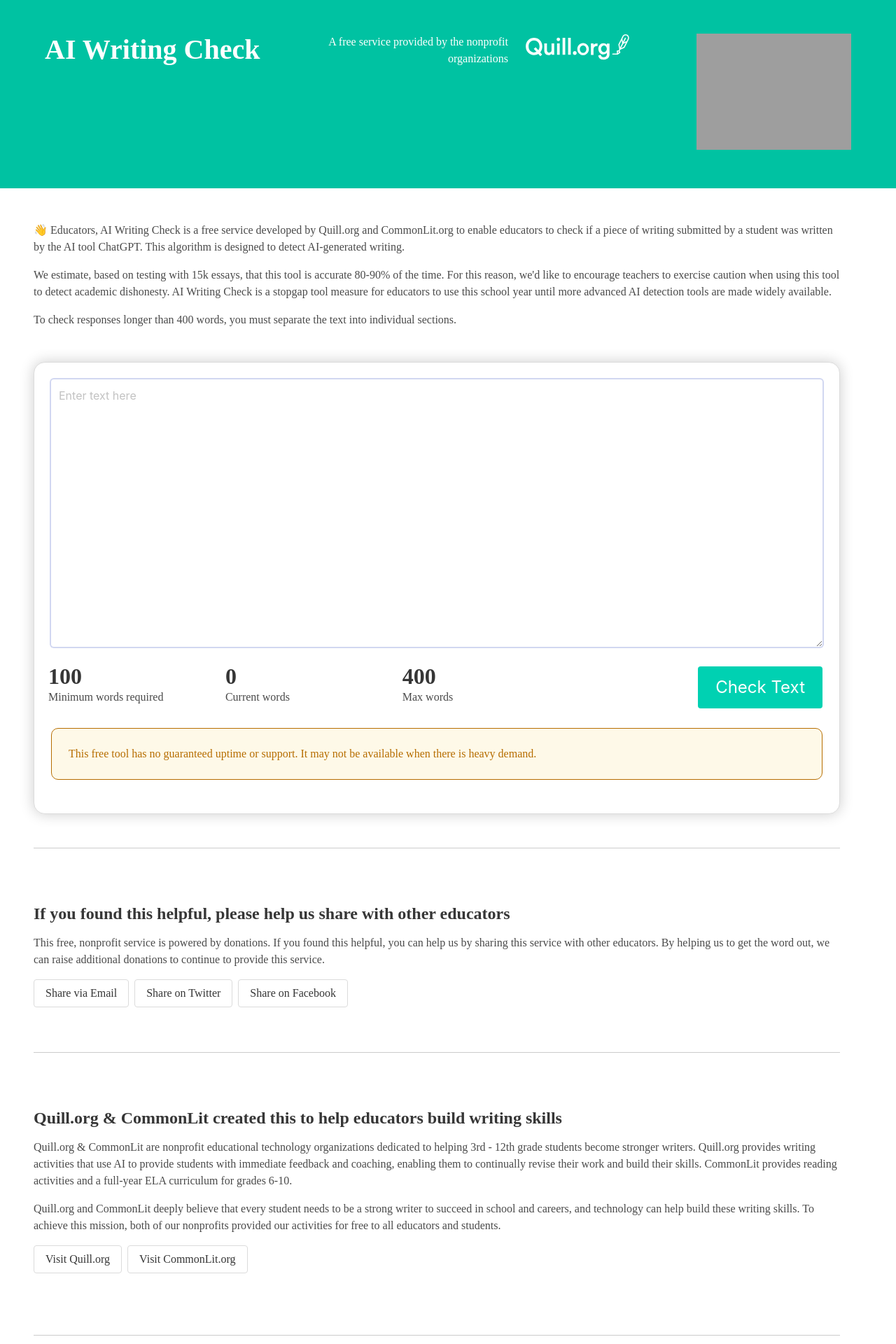
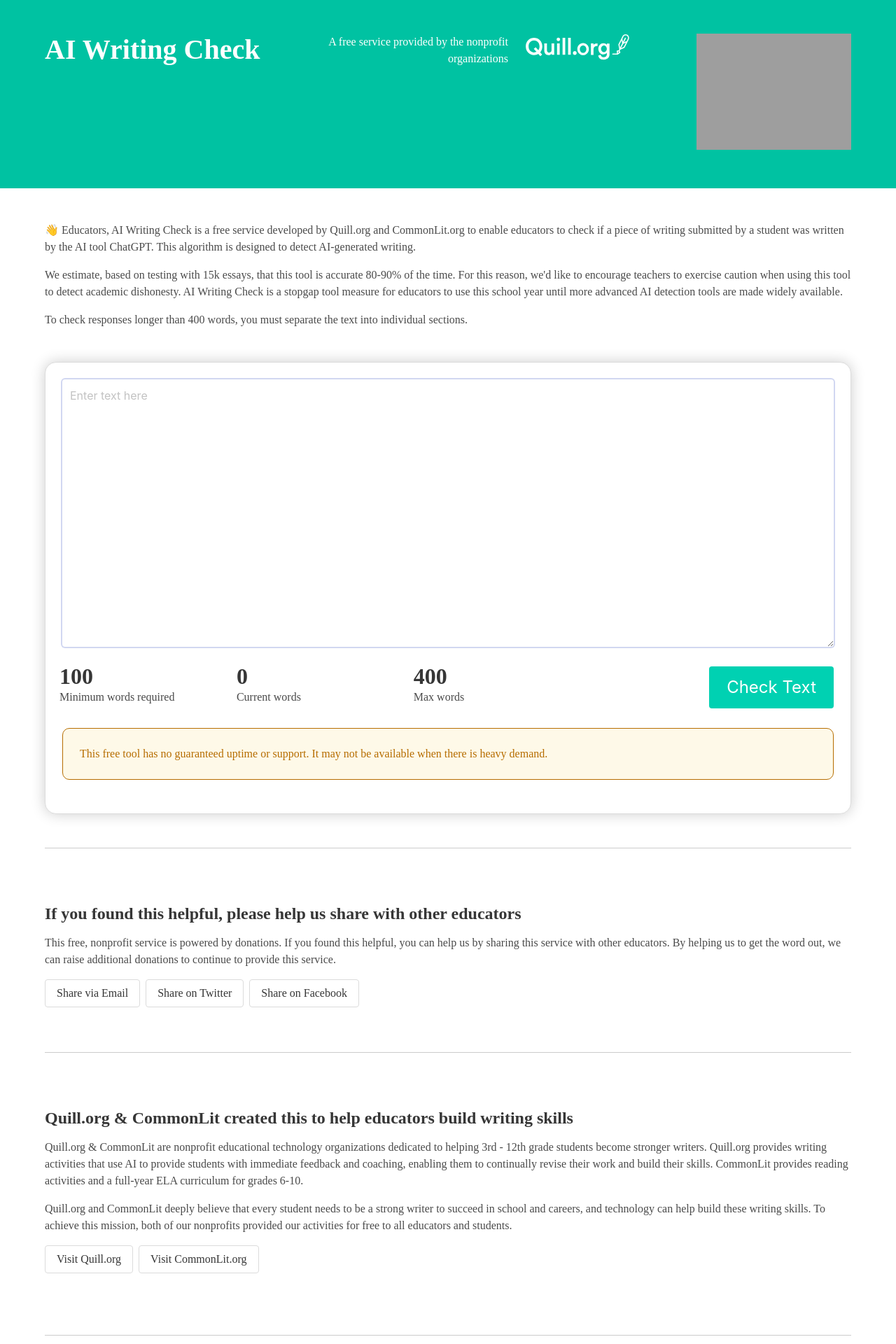
Before and after one commit to empirical-org/AI-Writing-Check, a Flask app: page / in a window 1280 px wide. Shown: the top 1920 px of the page at 70% size. Run offline with Flask 2, Linux system fonts and the light colour scheme; grey boxes are pictures that could not be loaded.

Commit message:
Center body.

```diff
--- a/app/templates/index.html
+++ b/app/templates/index.html
@@ -38,7 +38,8 @@
       </div>
     </div>
   </header>
-  <main class='container m-6'>
+  <main class='m-6'>
+    <div class='container'>
       <div class='content my-6'>
         <p>👋 Educators, AI Writing Check is a free service developed by Quill.org and CommonLit.org to enable educators to check if a piece of writing submitted by a student was written by the AI tool ChatGPT. This algorithm is designed to detect AI-generated writing. </p>
 
@@ -153,6 +154,7 @@
           <a href="https://docs.google.com/forms/d/e/1FAIpQLSdaUkvOD0pVV4mboJGs77MNpm1d7lS6c5TQewUJf3b6oE7nfg/viewform" class='button'>Reach Out - Contact Us</a>
         </p>
       </section>
+    </div>
   </main>
   <footer class='footer'>
     <div class='container content'>
```
Lines whose indentation alone changed are shown as unchanged.
